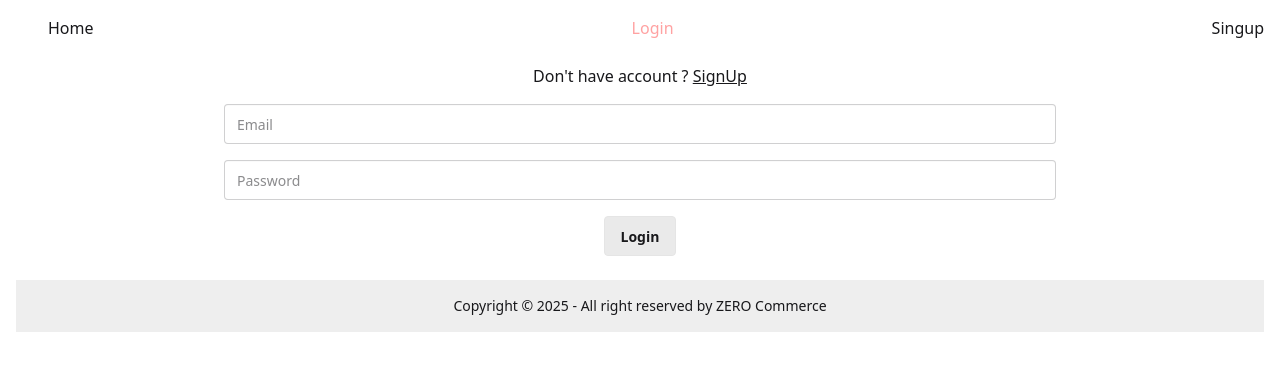
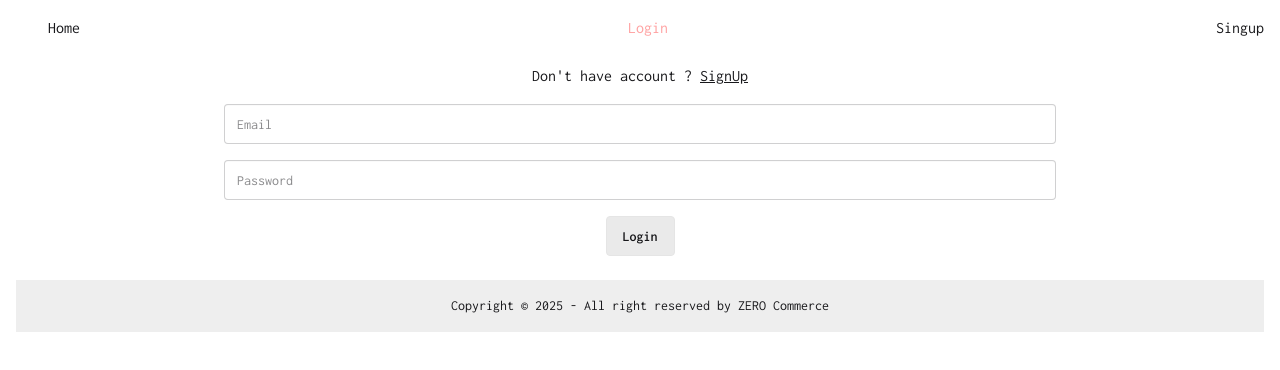
Before and after one commit to Its-utsav/e-commerce, a React (Vite) app in the folder frontend/: page /login in a window 1280 px wide. Shown: the top 370 px of the page. Built offline with nearby package versions, Linux system fonts and the light colour scheme; no server answers.

Commit message:
Inconsolata font and missing key propertie in Slideshow

```diff
--- a/frontend/src/components/Slideshow.tsx
+++ b/frontend/src/components/Slideshow.tsx
@@ -7,7 +7,7 @@ export default function Slideshow({ imageUrls }: SlideshowProps) {
         <div className="carousel h-3/3 max-w-md carousel-center space-x-4 rounded-box bg-neutral p-4">
             {Array.isArray(imageUrls) ? (
                 imageUrls.map((img) => (
-                    <div className="carousel-item">
+                    <div className="carousel-item" key={img}>
                         <img src={img} className="rounded-box" />
                     </div>
                 ))
--- a/frontend/src/index.css
+++ b/frontend/src/index.css
@@ -1,10 +1,19 @@
+@import url("https://fonts.googleapis.com/css2?family=Inconsolata:wght@200..900&display=swap");
 @import "tailwindcss";
 @plugin "daisyui" {
     themes:
         light --default,
         halloween --prefersdark;
 }
+
+@theme {
+    --font-inconsolata: "Inconsolata";
+}
+
 @layer {
+    body {
+        @apply font-inconsolata;
+    }
     button {
         @apply cursor-pointer disabled:cursor-not-allowed;
     }
```
